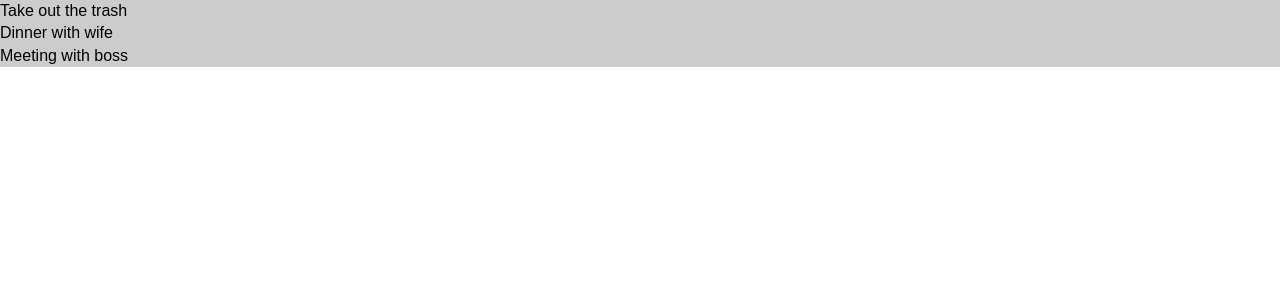
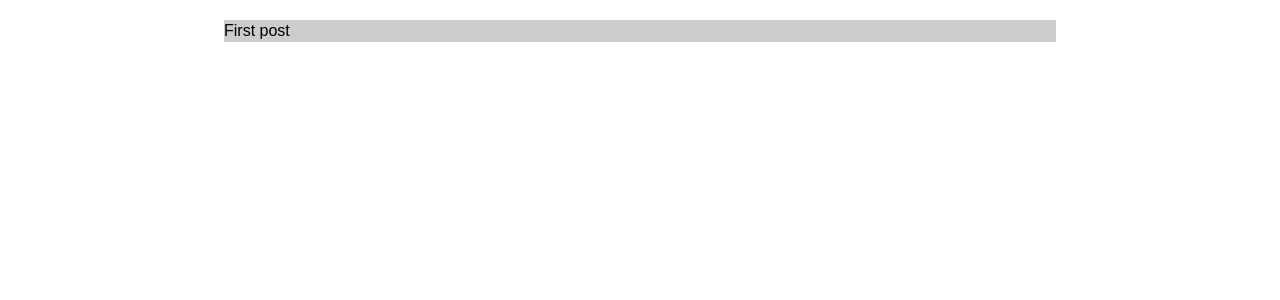
Before and after one commit to winston-init/blog, a React (Create React App) app in the folder frontend/: page / in a window 1280 px wide. Shown: the top 300 px of the page. Built offline with nearby package versions, Linux system fonts and the light colour scheme.

Commit message:
style of posts' area

```diff
--- a/frontend/src/App.js
+++ b/frontend/src/App.js
@@ -5,15 +5,33 @@
 class App extends Component {
   state = {
     posts: [
-      { id: 1, title: 'Take out the trash', completed: false },
-      { id: 2, title: 'Dinner with wife', completed: false },
-      { id: 3, title: 'Meeting with boss', completed: false },
+      {
+        id: 1,
+        title: 'First post',
+        content: {
+          images: [
+            'https://randomwordgenerator.com/img/picture-generator/55e3d1424a52ad14f1dc8460962e33791c3ad6e04e50744074267bd69748c4_640.jpg',
+            'https://randomwordgenerator.com/img/picture-generator/55e0d2424954af14f1dc8460962e33791c3ad6e04e507440772d73d49745c0_640.jpg',
+          ],
+          text:
+            "Lorem Ipsum is simply dummy text of the printing and typesetting industry. Lorem Ipsum has been the industry's standard dummy text ever since the 1500s, when an unknown printer took a galley of type and scrambled it to make a type specimen book. It has survived not only five centuries, but also the leap into electronic typesetting, remaining essentially unchanged. It was popularised in the 1960s with the release of Letraset sheets containing Lorem Ipsum passages, and more recently with desktop publishing software like Aldus PageMaker including versions of Lorem Ipsum.",
+        },
+        author: 'winston',
+        date: '',
+      },
     ],
+  }
+
+  postLayout = {
+    width: '65%',
+    marginRight: 'auto',
+    marginLeft: 'auto',
+    paddingTop: '20px',
   }
 
   render() {
     return (
-      <div>
+      <div style={this.postLayout}>
         <Posts posts={this.state.posts} />
       </div>
     )
```
